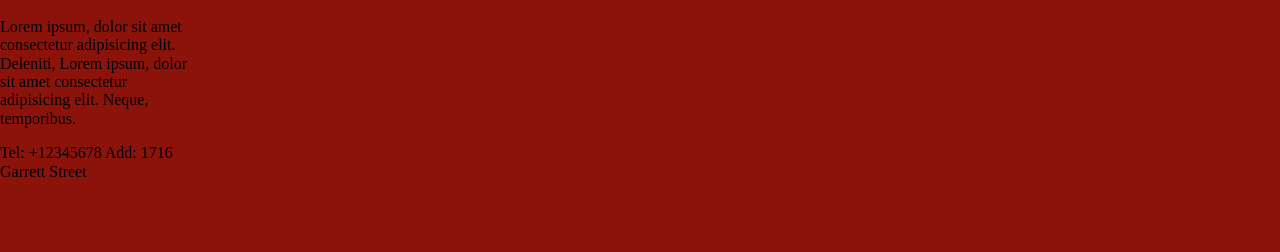
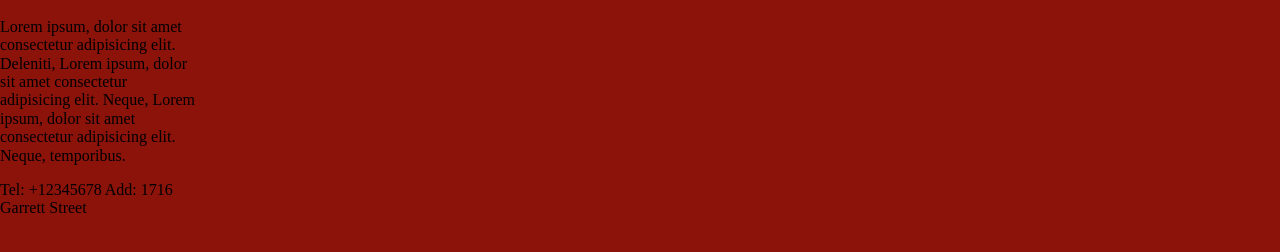
Before and after one commit to nazaninkalhor/SoulFood, a plain HTML site: page src/index.html in a window 1280 px wide. Shown: the part 3067-3319 px from the top of the page. Drawn offline with Linux system fonts and the light colour scheme.

Commit message:
index.html just modified for learning purposes

```diff
--- a/src/index.html
+++ b/src/index.html
@@ -113,8 +113,8 @@
         <img src="../src/images/Logo.png" alt="sould food logo" id="logo1" />
         <p>
           Lorem ipsum, dolor sit amet consectetur adipisicing elit. Deleniti,
-          Lorem ipsum, dolor sit amet consectetur adipisicing elit. Neque,
-          temporibus.
+          Lorem ipsum, dolor sit amet consectetur adipisicing elit. Neque, Lorem
+          ipsum, dolor sit amet consectetur adipisicing elit. Neque, temporibus.
         </p>
         <p>Tel: +12345678 Add: 1716 Garrett Street</p>
       </div>
```
